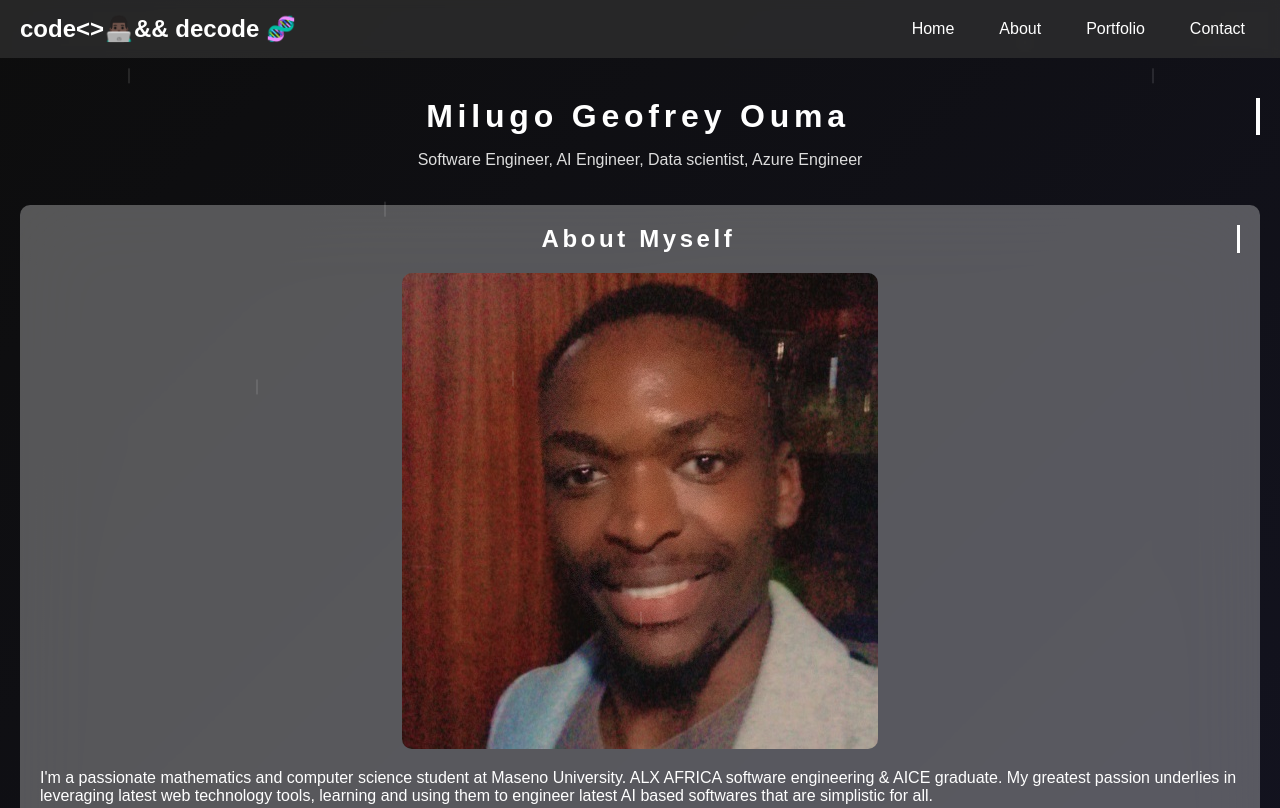
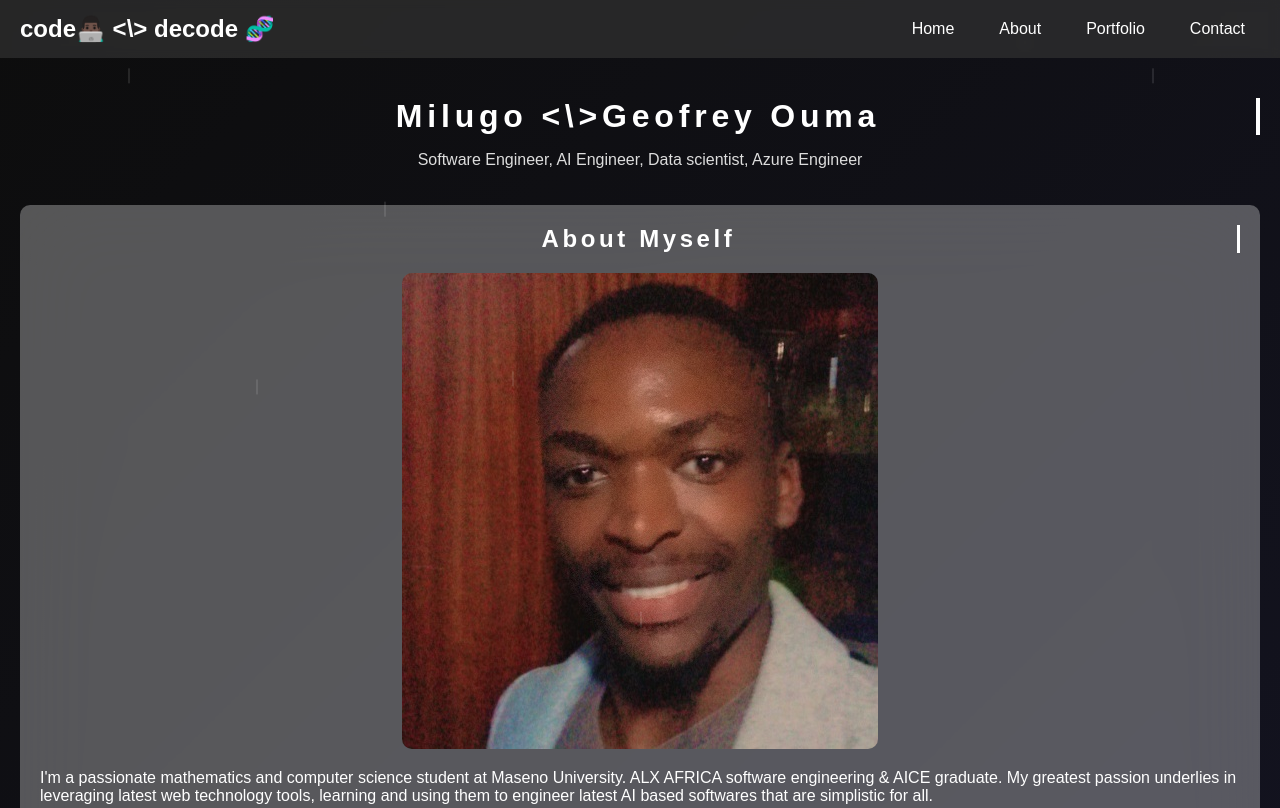
Before and after one commit to Pha12thom/Portfolio, a plain HTML site: page index.html in a window 1280 px wide. Shown: the top 808 px of the page. Drawn offline with Linux system fonts and the light colour scheme.

Commit message:
Update index.html

```diff
--- a/index.html
+++ b/index.html
@@ -235,7 +235,7 @@
 </head>
 <body>
     <div class="navbar">
-        <h2> code<>👨🏿‍💻&& decode</> 🧬 </h2>
+        <h2> code👨🏿‍💻 <\> decode 🧬 </h2>
         <button class="toggle-btn" onclick="toggleNavbar()">☰</button>
         <nav>
             <a href="#home">Home</a>
@@ -246,7 +246,7 @@
     </div>
     <div class="container" id="main-content">
         <header id="home">
-            <h1>Milugo </>Geofrey Ouma</h1>
+            <h1>Milugo <\>Geofrey Ouma</h1>
             <p>Software Engineer, AI Engineer, Data scientist, Azure Engineer</p>
         </header>
 
```
